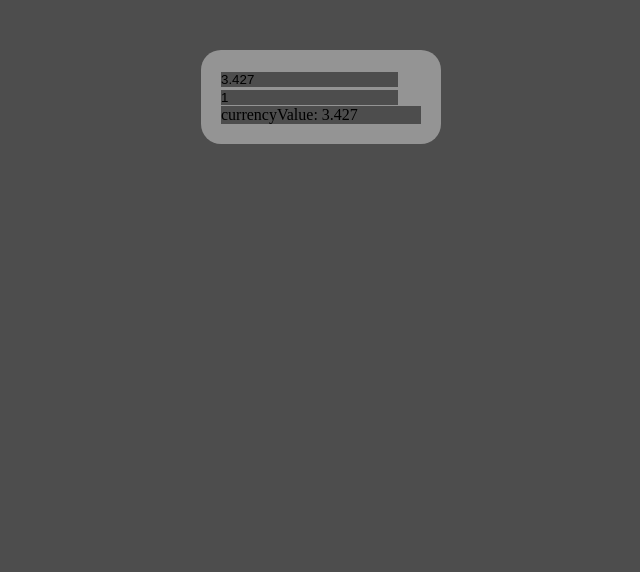
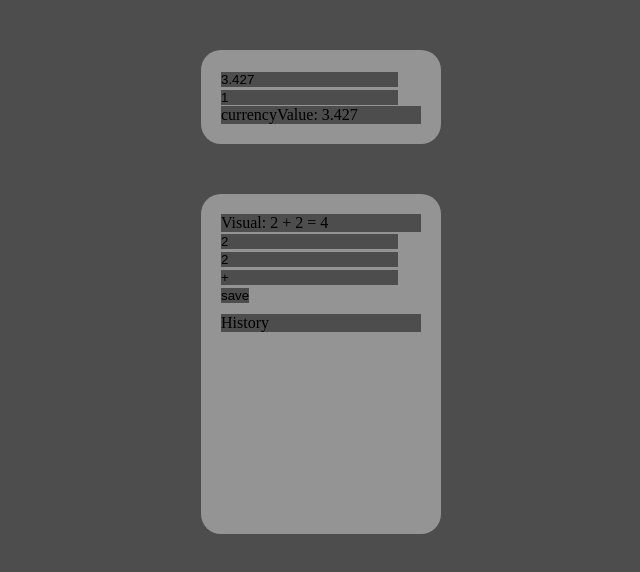
Before and after one commit to KANTNOLI/HW-Angular-2, an Angular app: page / in a window 1280 px wide. Shown: the top 572 px of the page, without its empty margins (319-959 px from the left). Built offline with nearby package versions, Linux system fonts and the light colour scheme.

Commit message:
Step 2 Ready

```diff
--- a/src/app/app.component.html
+++ b/src/app/app.component.html
@@ -1,3 +1,4 @@
 <main class="main">
   <app-currency></app-currency>
+  <app-calculator></app-calculator>
 </main>
--- a/src/app/calculator/calculator.component.css
+++ b/src/app/calculator/calculator.component.css
@@ -0,0 +1,14 @@
+.calculator {
+    margin-top: 50px;
+    border-radius: 20px;
+    padding: 20px;
+    width: 200px;
+    height: 300px;
+    background-color: rgb(148, 148, 148);
+}
+
+.history{
+    margin-top: 10px;
+    display: flex;
+    flex-direction: column;
+}
--- a/src/app/calculator/calculator.component.html
+++ b/src/app/calculator/calculator.component.html
@@ -1 +1,18 @@
-<p>calculator works!</p>
+<section class="calculator">
+    <p>Visual: {{visual}}</p>
+    <input (keyup)=" setVisualExample()" type="number" [(ngModel)]="valueA">
+    <input (keyup)=" setVisualExample()" type="number" [(ngModel)]="valueB">
+    <input (keyup)=" setVisualExample()" type="text" [(ngModel)]="valueC">
+    <button (click)="saveResult()">save</button>
+
+
+    <ol class="history">
+        <p>History</p>
+        <li *ngFor="let historyElement of history">
+            {{historyElement}}
+        </li>
+    </ol>
+
+
+
+</section>
--- a/src/app/calculator/calculator.component.ts
+++ b/src/app/calculator/calculator.component.ts
@@ -7,5 +7,37 @@ import { Component } from '@angular/core';
   styleUrl: './calculator.component.css'
 })
 export class CalculatorComponent {
+  history: string[] = []
+  visual: string = "2 + 2 = 4"
 
+  valueA: number = 2
+  valueB: number = 2
+  valueC: string = "+"
+
+  setVisualExample() {
+    let result: number | string = -1
+
+    switch (this.valueC) {
+      case "+":
+        result = this.valueA + this.valueB; break;
+      case "-":
+        result = this.valueA - this.valueB; break;
+      case "/":
+        result = this.valueA / this.valueB; break;
+      case "*":
+        result = this.valueA * this.valueB; break;
+      case "**":
+        result = this.valueA ** this.valueB; break;
+      default:
+        result = 'Error 1.0'; break;
+    }
+
+    this.visual = `${this.valueA} ${this.valueC} ${this.valueA} = ${result}`
+  }
+
+  saveResult() {
+    console.log(1);
+    this.history.push(this.visual)
+    console.log(this.history);
+  }
 }
```
Also changed, not shown: src/styles.css (line endings or trailing spaces).
